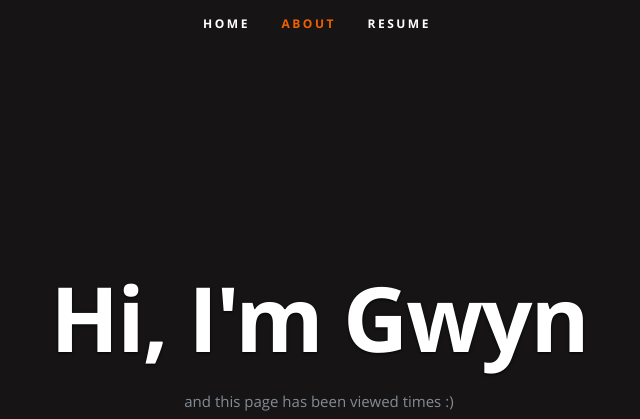
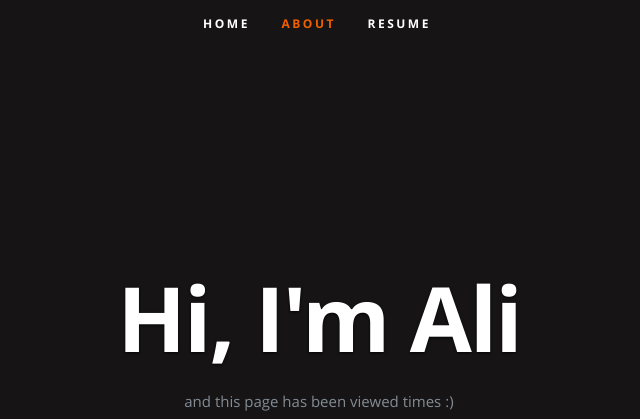
Before and after one commit to Apollyon9/Azure-CRC, a plain HTML site: page frontend/index.html in a window 1280 px wide. Shown: the top 419 px of the page, without its empty margins (323-963 px from the left). Drawn offline with nearby package versions, Linux system fonts and the light colour scheme.

Commit message:
updates to readme

```diff
--- a/frontend/index.html
+++ b/frontend/index.html
@@ -7,7 +7,7 @@
    <!--- Basic Page Needs
    ================================================== -->
    <meta charset="utf-8">
-	<title>Gwyn's Resume</title>
+	<title>Ali's Resume</title>
 	<meta name="description" content="">
 	<meta name="author" content="">
 
@@ -54,7 +54,7 @@
 
       <div class="row banner">
          <div class="banner-text">
-            <h1 class="responsive-headline">Hi, I'm Gwyn</h1>
+            <h1 class="responsive-headline">Hi, I'm Ali</h1>
 
             <p>and this page has been viewed <a id="counter"></a> times :) </p>
             <ul class="social">
```
Also changed, not shown: 1 other file.
